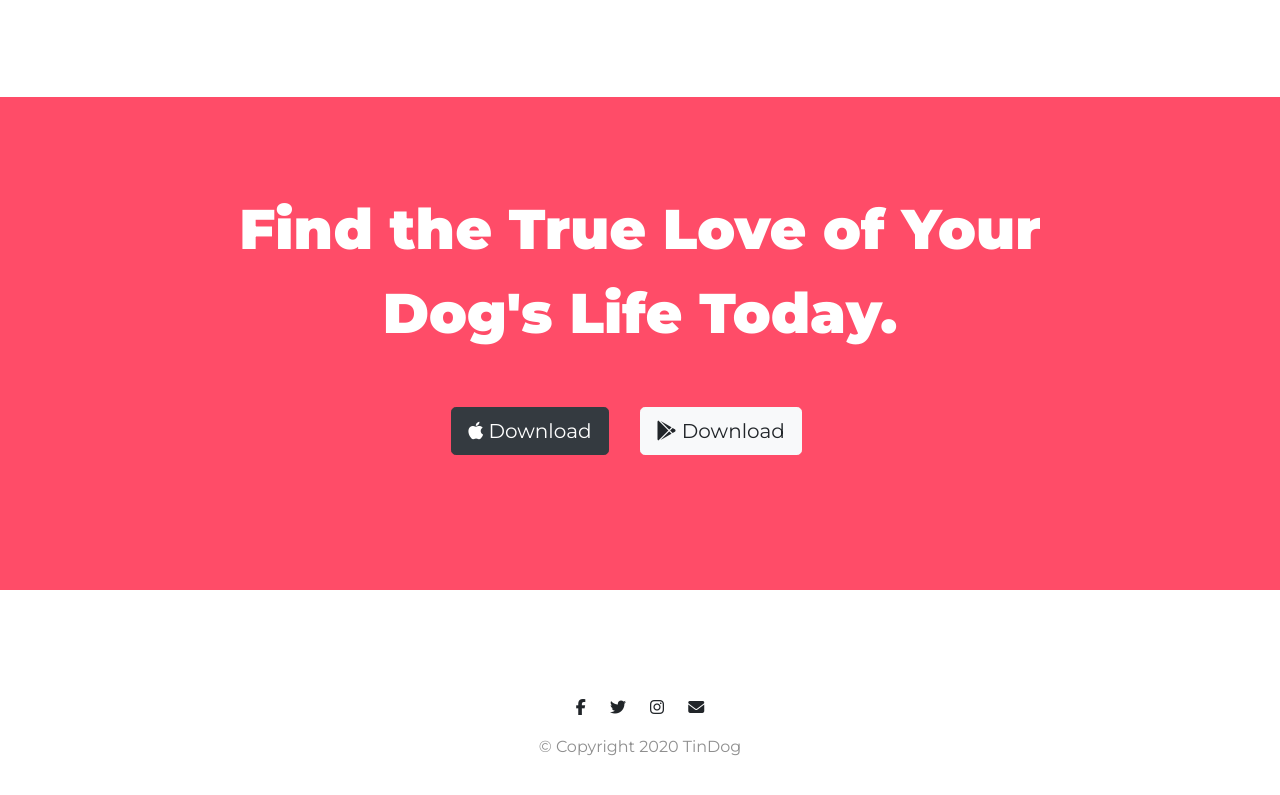
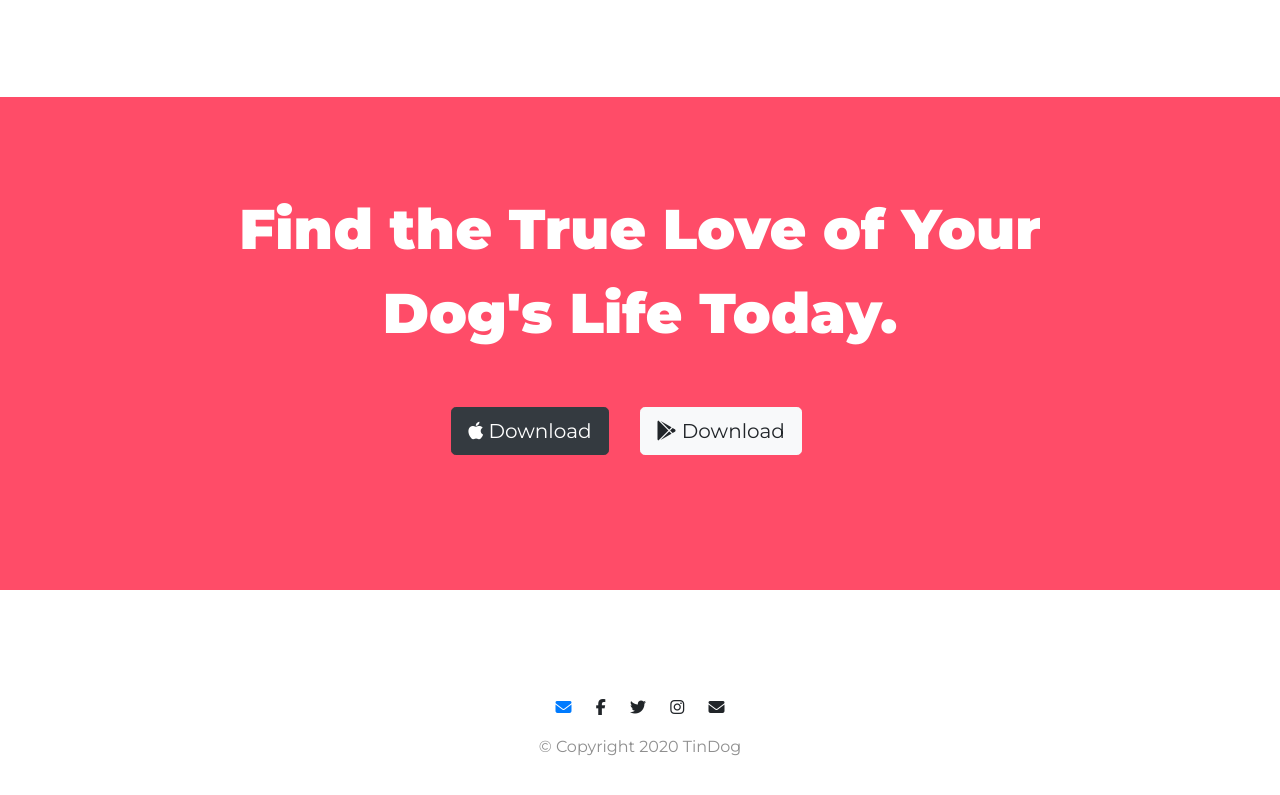
Before and after one commit to jonamlehgab/TinDog, a plain HTML site: page index.html in a window 1280 px wide. Shown: the part 2431-3226 px from the top of the page. Drawn offline with nearby package versions, Linux system fonts and the light colour scheme.

Commit message:
Update index.html

```diff
--- a/index.html
+++ b/index.html
@@ -208,7 +208,7 @@
 
 <footer class="white-section" id="footer">
   <div class="container-fluid">
-
+    <a href="mailto:manojkumar09022001@gmail.com"><i class="social-icon fas fa-envelope"></i></a>
     <i class="social-icon fab fa-facebook-f"></i>
     <i class="social-icon fab fa-twitter"></i>
     <i class="social-icon fab fa-instagram"></i>
```
